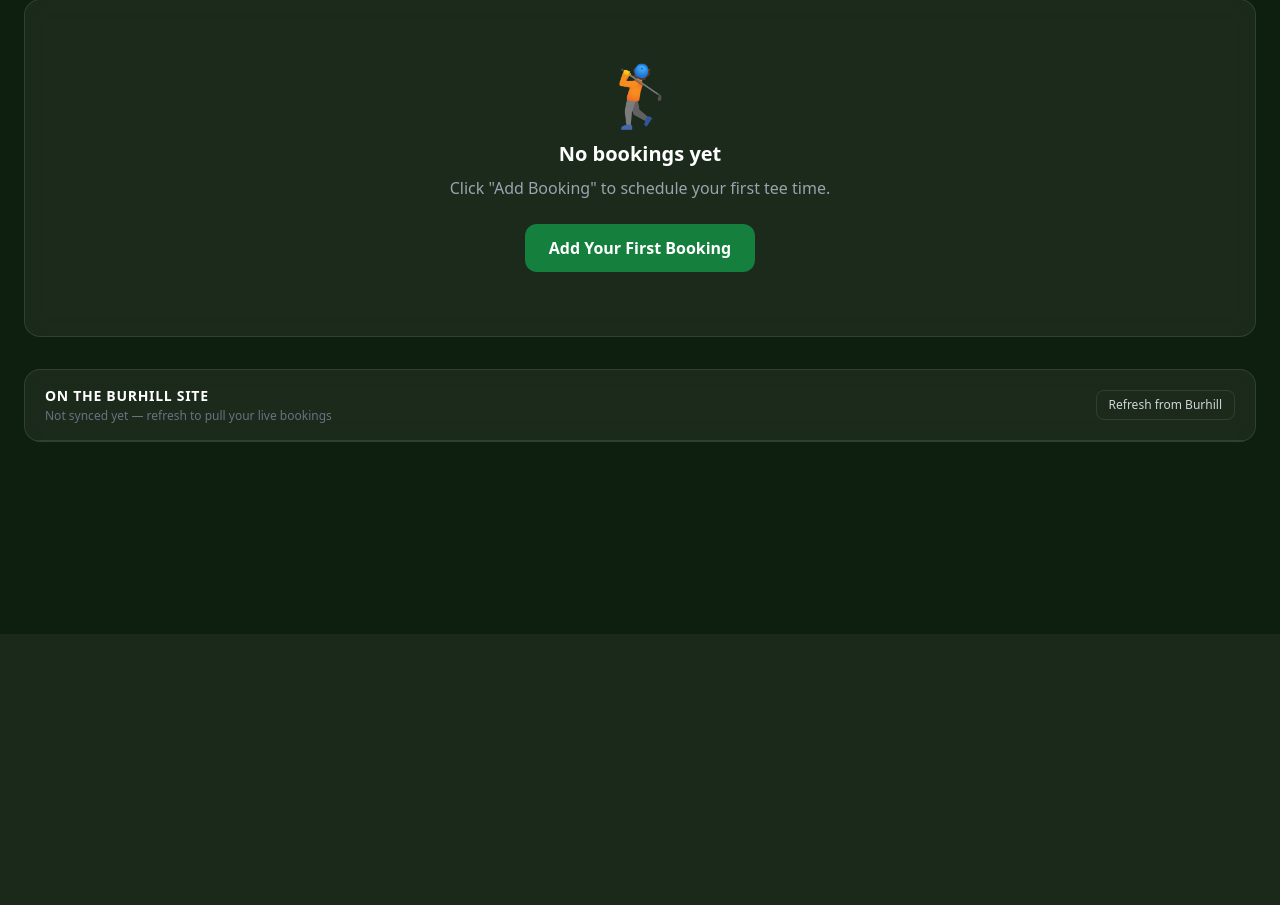
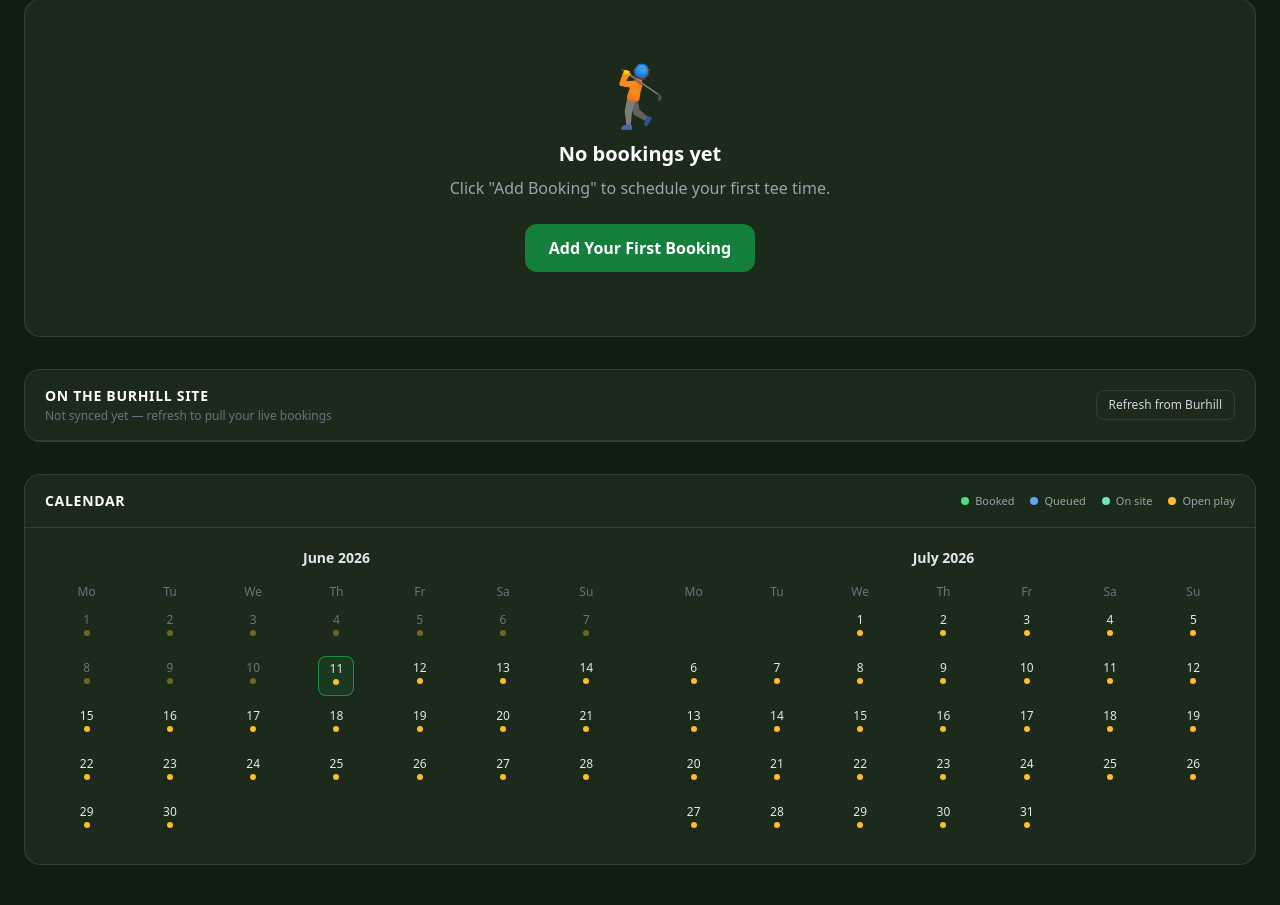
Before and after one commit to PaulJohnson85/burhill-booker, a Flask app: page / in a window 1280 px wide. Shown: the part 166-1071 px from the top of the page. Before the commit the page ends 608 px from the top, so only its background shows below. Run offline with Flask 3, Linux system fonts and the light colour scheme; the visitor is signed in with stand-in values (Sample User, id 1); data that the repository does not hold is empty; some libraries are stand-ins or nearby versions.

Commit message:
Add auto-sync, booking time window, and dashboard calendar
1. Auto-sync: after a successful booking or cancellation the same
   browser session re-reads book_history.php and refreshes the
   site_bookings table, so the dashboard panel stays current.
2. Time window: optional latest_time per booking (new column, modal
   input). _find_slot refuses slots after it and the failure message
   reports the window; the table shows '09:00–10:30'.
3. Calendar: two-month grid on the dashboard with dots for booked,
   queued, live-site bookings and open play days (hover for details),
   built from bookings + site_bookings + open_play data.

Co-Authored-By: Claude Opus 4.8 <noreply@anthropic.com>

```diff
--- a/app.py
+++ b/app.py
@@ -132,6 +132,67 @@ def settings():
 
 # ── Booking routes ───────────────────────────────────────────────────────────
 
+def _build_calendar(bookings, site_bookings):
+    """Two month grids (this month + next) with per-day markers:
+    queued/booked portal bookings, live site bookings, open play days."""
+    import calendar as _cal
+    from open_play import _load_all
+
+    op_data = _load_all()  # keyed DD/MM/YYYY
+
+    queued, booked = {}, {}
+    for b in bookings:
+        if b["status"] in ("pending", "waiting", "running"):
+            queued.setdefault(b["date"], []).append(b["preferred_time"])
+        elif b["status"] == "booked":
+            booked.setdefault(b["date"], []).append(b["slot_time"] or b["preferred_time"])
+
+    site = {}
+    for sb in site_bookings:
+        # date_text is "DD/MM/YY HH:MM"
+        parts = (sb.get("date_text") or "").split()
+        if not parts:
+            continue
+        d = parts[0]
+        try:
+            dd, mm, yy = d.split("/")
+            key = f"{dd}/{mm}/20{yy}" if len(yy) == 2 else d
+        except ValueError:
+            continue
+        site.setdefault(key, []).append(parts[1] if len(parts) > 1 else "")
+
+    now = datetime.now()
+    months = []
+    y, m = now.year, now.month
+    for _ in range(2):
+        weeks = []
+        for week in _cal.monthcalendar(y, m):
+            row = []
+            for day in week:
+                if day == 0:
+                    row.append(None)
+                    continue
+                key = f"{day:02d}/{m:02d}/{y}"
+                op = op_data.get(key) or {}
+                row.append({
+                    "day": day,
+                    "is_today": (day == now.day and m == now.month and y == now.year),
+                    "is_past": datetime(y, m, day) < datetime(now.year, now.month, now.day),
+                    "queued": queued.get(key),
+                    "booked": booked.get(key),
+                    "site": site.get(key),
+                    "open_play": op.get("open_play_course"),
+                    "open_play_times": op.get("open_play_times"),
+                    "event": op.get("event"),
+                })
+            weeks.append(row)
+        months.append({"name": f"{_cal.month_name[m]} {y}", "weeks": weeks})
+        m += 1
+        if m > 12:
+            m, y = 1, y + 1
+    return months
+
+
 @app.route("/")
 @login_required
 def index():
@@ -142,6 +203,7 @@ def index():
         bookings=bookings,
         site_bookings=site_bookings,
         site_busy=_SITE_BUSY.get(current_user.id),
+        calendar_months=_build_calendar(bookings, site_bookings),
         today=datetime.now().strftime("%Y-%m-%d"),
         booking_days=BOOKING_WINDOW["days_in_advance"],
         booking_time=BOOKING_WINDOW["open_time"],
@@ -166,11 +228,16 @@ def add():
 
     op = check_booking(date_str, course, preferred_time)
 
+    latest_time = (f.get("latest_time") or "").strip() or None
+    if latest_time and latest_time <= preferred_time:
+        latest_time = None  # ignore a window that ends before it starts
+
     booking_id = db.add_booking(
         course=course, players=players, date=date_str,
         preferred_time=preferred_time, opens_at=opens_at.isoformat(),
         op_status=op["status"], op_message=op["message"],
         user_id=current_user.id,
+        latest_time=latest_time,
     )
     sched.schedule_booking(booking_id, opens_at)
     return redirect(url_for("index"))
--- a/db.py
+++ b/db.py
@@ -86,12 +86,14 @@ def init_db():
             )
         """))
 
-    # Separate transaction — ALTER TABLE failure must not roll back CREATE TABLE
-    try:
-        with engine.begin() as conn:
-            conn.execute(text("ALTER TABLE bookings ADD COLUMN user_id INTEGER"))
-    except Exception:
-        pass  # column already exists
+    # Separate transactions — an ALTER TABLE failure must not roll back the rest
+    for ddl in ("ALTER TABLE bookings ADD COLUMN user_id INTEGER",
+                "ALTER TABLE bookings ADD COLUMN latest_time TEXT"):
+        try:
+            with engine.begin() as conn:
+                conn.execute(text(ddl))
+        except Exception:
+            pass  # column already exists
 
 
 # ── Users ───────────────────────────────────────────────────────────────────
@@ -147,21 +149,22 @@ def get_all_users() -> list:
 # ── Bookings ─────────────────────────────────────────────────────────────────
 
 def add_booking(course, players, date, preferred_time,
-                opens_at, op_status, op_message, user_id=None) -> int:
+                opens_at, op_status, op_message, user_id=None,
+                latest_time=None) -> int:
     pg = _is_pg()
     sql = """
         INSERT INTO bookings
-            (user_id, course, players, date, preferred_time, status, opens_at,
-             created_at, open_play_status, open_play_message)
+            (user_id, course, players, date, preferred_time, latest_time, status,
+             opens_at, created_at, open_play_status, open_play_message)
         VALUES
-            (:user_id, :course, :players, :date, :preferred_time, 'pending', :opens_at,
-             :created_at, :op_status, :op_message)
+            (:user_id, :course, :players, :date, :preferred_time, :latest_time,
+             'pending', :opens_at, :created_at, :op_status, :op_message)
     """
     if pg:
         sql += " RETURNING id"
     params = dict(user_id=user_id, course=course, players=players, date=date,
-                  preferred_time=preferred_time, opens_at=opens_at,
-                  created_at=datetime.now().isoformat(),
+                  preferred_time=preferred_time, latest_time=latest_time,
+                  opens_at=opens_at, created_at=datetime.now().isoformat(),
                   op_status=op_status, op_message=op_message)
     with get_engine().begin() as conn:
         result = conn.execute(text(sql), params)
--- a/templates/index.html
+++ b/templates/index.html
@@ -149,7 +149,7 @@
           <tr class="border-b border-white/5 hover:bg-white/5 transition" id="row-{{ b.id }}">
             <td class="px-5 py-4 font-semibold text-white">{{ b.date }}</td>
             <td class="px-5 py-4 text-gray-200">
-              {{ b.preferred_time }}
+              {{ b.preferred_time }}{% if b.latest_time %}<span class="text-gray-500">–{{ b.latest_time }}</span>{% endif %}
               {% if b.slot_time and b.slot_time != b.preferred_time %}
                 <span class="text-xs text-gray-400 ml-1">→ {{ b.slot_time }}</span>
               {% endif %}
@@ -292,6 +292,66 @@
       </table>
       {% endif %}
     </div>
+
+    <!-- Calendar -->
+    <div class="glass rounded-2xl overflow-hidden mt-8">
+      <div class="flex items-center justify-between px-5 py-4 border-b border-white/10">
+        <h2 class="text-sm font-bold text-white uppercase tracking-wider">Calendar</h2>
+        <div class="flex items-center gap-4 text-[11px] text-gray-400">
+          <span class="flex items-center gap-1.5"><span class="w-2 h-2 rounded-full bg-green-400 inline-block"></span> Booked</span>
+          <span class="flex items-center gap-1.5"><span class="w-2 h-2 rounded-full bg-blue-400 inline-block"></span> Queued</span>
+          <span class="flex items-center gap-1.5"><span class="w-2 h-2 rounded-full bg-emerald-300 inline-block"></span> On site</span>
+          <span class="flex items-center gap-1.5"><span class="w-2 h-2 rounded-full bg-amber-400 inline-block"></span> Open play</span>
+        </div>
+      </div>
+      <div class="grid md:grid-cols-2 gap-6 p-5">
+        {% for month in calendar_months %}
+        <div>
+          <h3 class="text-sm font-semibold text-gray-200 mb-3 text-center">{{ month.name }}</h3>
+          <table class="w-full text-center text-xs">
+            <thead>
+              <tr class="text-gray-500">
+                <th class="py-1 font-medium">Mo</th><th class="py-1 font-medium">Tu</th><th class="py-1 font-medium">We</th>
+                <th class="py-1 font-medium">Th</th><th class="py-1 font-medium">Fr</th><th class="py-1 font-medium">Sa</th><th class="py-1 font-medium">Su</th>
+              </tr>
+            </thead>
+            <tbody>
+              {% for week in month.weeks %}
+              <tr>
+                {% for d in week %}
+                {% if d is none %}
+                <td class="py-1"></td>
+                {% else %}
+                {% set tip = [] %}
+                {% if d.booked %}{% set _ = tip.append('Booked ' ~ d.booked|join(', ')) %}{% endif %}
+                {% if d.queued %}{% set _ = tip.append('Queued ' ~ d.queued|join(', ')) %}{% endif %}
+                {% if d.site %}{% set _ = tip.append('On site ' ~ d.site|join(', ')) %}{% endif %}
+                {% if d.open_play %}{% set _ = tip.append('Open play: ' ~ d.open_play ~ (' ' ~ d.open_play_times if d.open_play_times else '')) %}{% endif %}
+                {% if d.event %}{% set _ = tip.append(d.event) %}{% endif %}
+                <td class="py-1">
+                  <div class="relative inline-flex flex-col items-center justify-start w-9 h-10 rounded-lg
+                              {% if d.is_today %}border border-green-500/60 bg-green-500/10{% endif %}
+                              {% if d.is_past %}opacity-40{% endif %}"
+                       {% if tip %}title="{{ tip|join(' • ') }}"{% endif %}>
+                    <span class="text-gray-200 pt-1">{{ d.day }}</span>
+                    <span class="flex gap-0.5 mt-0.5">
+                      {% if d.booked %}<span class="w-1.5 h-1.5 rounded-full bg-green-400 inline-block"></span>{% endif %}
+                      {% if d.queued %}<span class="w-1.5 h-1.5 rounded-full bg-blue-400 inline-block"></span>{% endif %}
+                      {% if d.site %}<span class="w-1.5 h-1.5 rounded-full bg-emerald-300 inline-block"></span>{% endif %}
+                      {% if d.open_play %}<span class="w-1.5 h-1.5 rounded-full bg-amber-400 inline-block"></span>{% endif %}
+                    </span>
+                  </div>
+                </td>
+                {% endif %}
+                {% endfor %}
+              </tr>
+              {% endfor %}
+            </tbody>
+          </table>
+        </div>
+        {% endfor %}
+      </div>
+    </div>
     {% if site_busy %}
     <script>setTimeout(() => location.reload(), 5000);</script>
     {% endif %}
@@ -325,6 +385,16 @@
               onchange="checkOpenPlay()">
           </div>
 
+          <!-- Latest time (optional window end) -->
+          <div>
+            <label class="block text-xs font-semibold text-gray-400 uppercase tracking-wider mb-1.5">Latest Time <span class="normal-case text-gray-500">(optional)</span></label>
+            <input type="time" name="latest_time" id="inp-latest"
+              class="w-full bg-white/10 border border-white/20 rounded-xl px-4 py-2.5 text-white focus:outline-none focus:border-green-500 focus:ring-1 focus:ring-green-500">
+            <p class="text-[10px] text-gray-500 mt-1">Won't book any slot after this time</p>
+          </div>
+        </div>
+
+        <div class="grid grid-cols-2 gap-4 mb-4">
           <!-- Players -->
           <div>
             <label class="block text-xs font-semibold text-gray-400 uppercase tracking-wider mb-1.5">Players</label>
```
Also changed, not shown: book.py (+18 -6 lines), run_booking.py (+14 -1 lines), run_cancel.py (+20 -2 lines).
